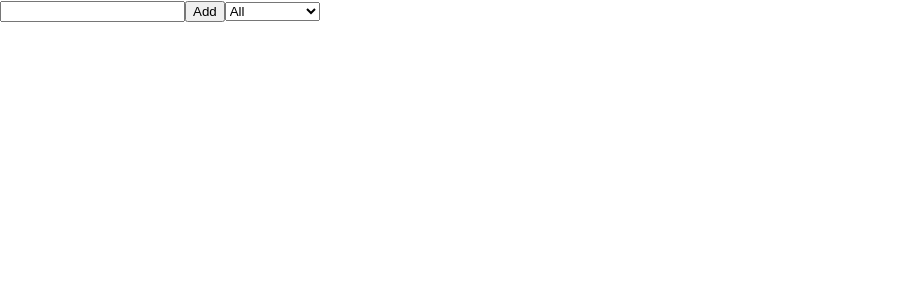
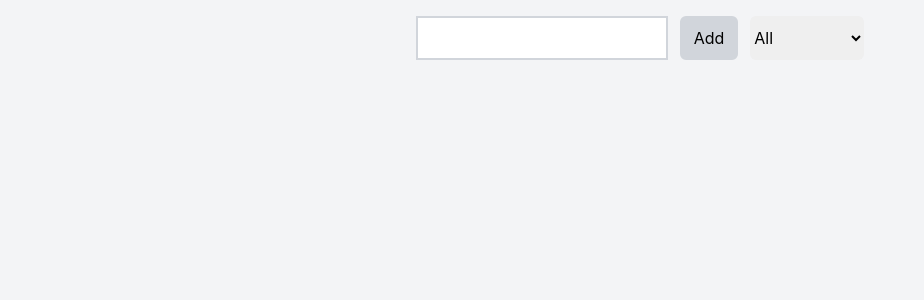
Before and after one commit to tymowskyy/react-to-do, a React (Create React App) app: page / in a window 1280 px wide. Shown: the top 300 px of the page, without its empty margins (0-924 px from the left). Built offline with nearby package versions, Linux system fonts and the light colour scheme.

Commit message:
feat: Stylized form with taliwindcss

```diff
--- a/package.json
+++ b/package.json
@@ -34,5 +34,8 @@
       "last 1 firefox version",
       "last 1 safari version"
     ]
+  },
+  "devDependencies": {
+    "tailwindcss": "^3.3.3"
   }
 }
--- a/src/App.js
+++ b/src/App.js
@@ -53,10 +53,10 @@ function App() {
   }
 
   return (
-    <>
+    <div className="flex flex-col min-h-screen bg-gray-100">
     <Form addTask={addTask} filter={filter} setFilter={setFilter}></Form>
     <TaskList tasks={filteredTasks} toggleCompleteTask={toggleCompleteTask} deleteTask={deleteTask} />
-    </>
+    </div>
   );
 }
 
--- a/src/components/Form.js
+++ b/src/components/Form.js
@@ -5,20 +5,23 @@ const Form = ({ addTask, filter, setFilter }) => {
   const [inputText, setInputText] = useState("");
 
   return (
-    <>
-      <input value={inputText} onChange={event => setInputText(event.target.value)} type="text"></input>
-      <button onClick={() => {
+    <div className="flex justify-center mt-4 gap-3">
+      <input className="border-2 border-gray-300 hover:border-gray-900"
+      value={inputText} onChange={event => setInputText(event.target.value)} type="text"></input>
+      <button className="bg-gray-300 px-3 py-2 rounded-md border-2 border-gray-300 hover:border-gray-900 hover:bg-gray-100 cursor-pointer"
+      onClick={() => {
         if (inputText) {
           addTask(inputText);
           setInputText("");
         }
       }}>Add</button>
-      <select defaultValue={filter} onChange={event => setFilter(event.target.value)}>
+      <select className="rounded-md"
+      defaultValue={filter} onChange={event => setFilter(event.target.value)}>
         <option value='all'>All</option>
         <option value='completed'>Completed</option>
         <option value='incompleted'>Incompleted</option>
       </select>
-    </>
+    </div>
   )
 }
 
--- a/src/index.css
+++ b/src/index.css
@@ -1,3 +1,7 @@
+@tailwind base;
+@tailwind components;
+@tailwind utilities;
+
 body {
   margin: 0;
   font-family: -apple-system, BlinkMacSystemFont, 'Segoe UI', 'Roboto', 'Oxygen',
--- /dev/null
+++ b/tailwind.config.js
@@ -0,0 +1,10 @@
+/** @type {import('tailwindcss').Config} */
+module.exports = {
+  content: [
+    "./src/**/*.{js,jsx,ts,tsx}",
+  ],
+  theme: {
+    extend: {},
+  },
+  plugins: [],
+}
```
Also changed, not shown: 1 other file (tests, documents, lock files or other folders).
